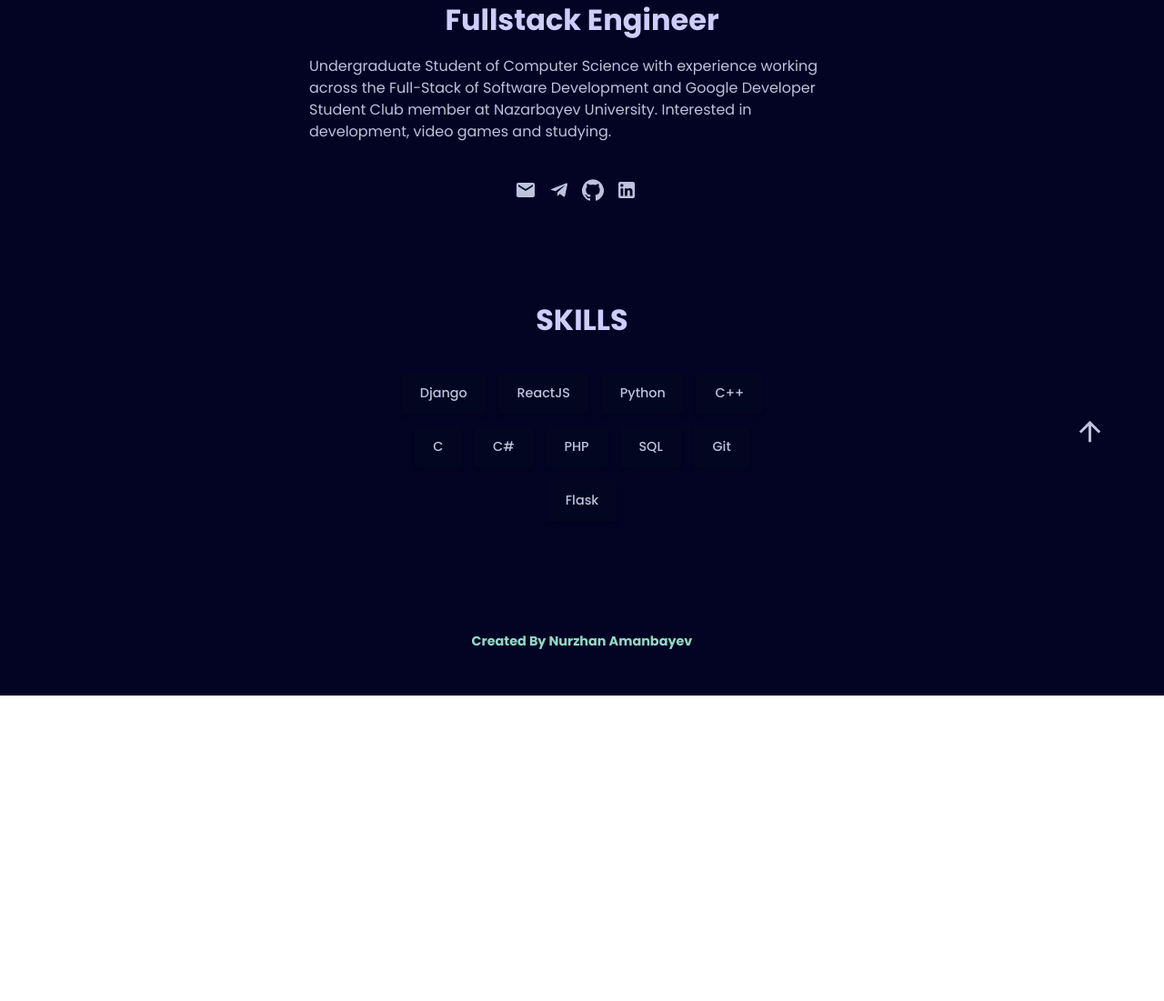
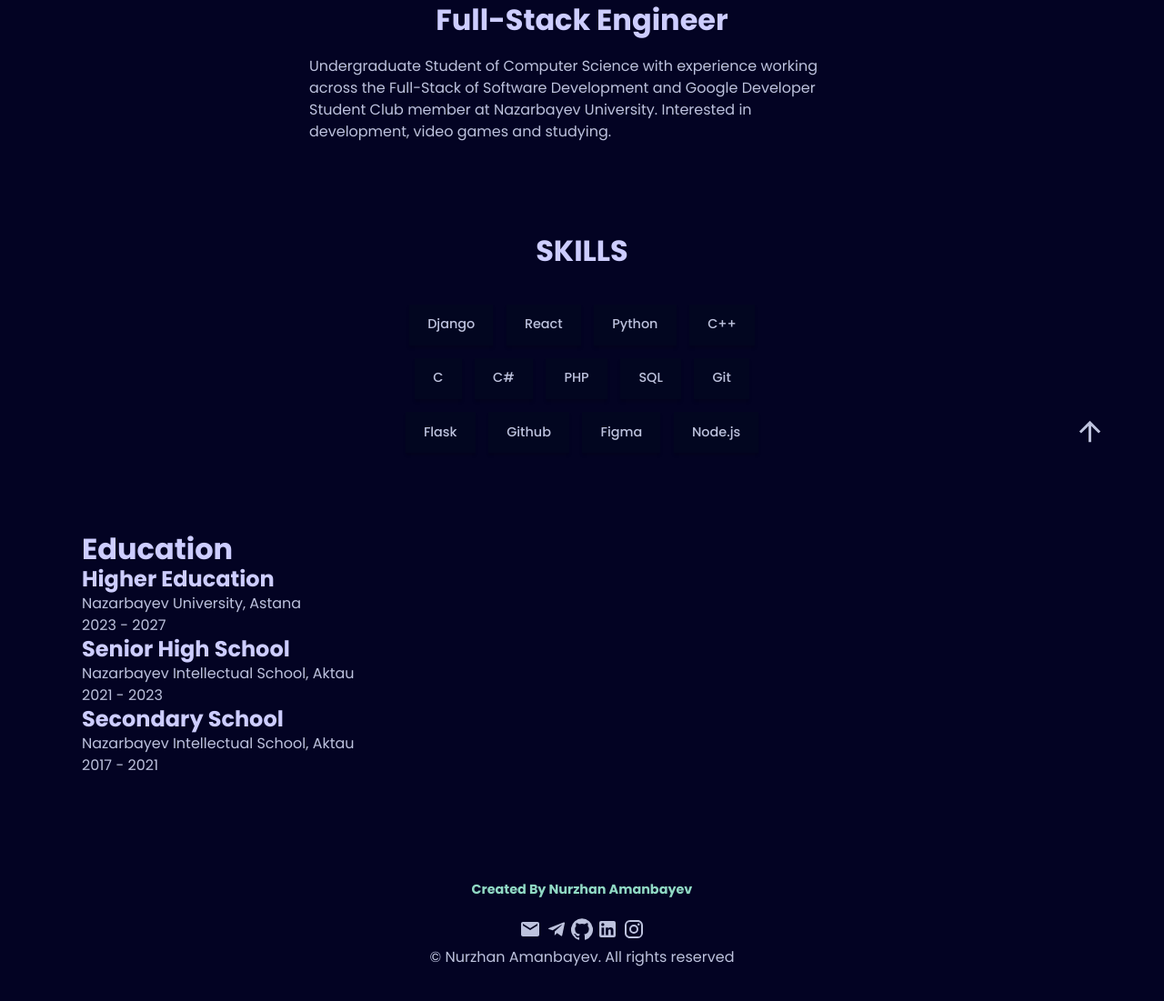
Before and after one commit to Nurzhek/nurzhek.github.io, a plain HTML site: page index.html in a window 1280 px wide. Shown: the part 269-1370 px from the top of the page at 91% size. Before the commit the page ends 1034 px from the top, so only its background shows below. Drawn offline with Linux system fonts and the light colour scheme.

Commit message:
Update index.html

```diff
--- a/index.html
+++ b/index.html
@@ -53,8 +53,9 @@
                 <h3><a href="https://github.com/Nurzhek" class="link"></a></h3>
                 <nav class="center nav">
                     <ul class="nav__list">
-                        <li class="nav__list-item"><a href="#about" class="link link--nav">About me</a></li>
+                        <li class="nav__list-item"><a href="#about" class="link link--nav">About</a></li>
                         <li class="nav__list-item"><a href="#skills" class="link link--nav">Skills</a></li>
+                        <li class="nav__list-item"><a href="#qualification" class="link link--nav">Education</a></li>
                     </ul>
                     <button type="button" class="btn btn--icon nav__theme" aria-label="toggle theme">
                         <svg class="MuiSvgIcon-root" focusable="false" viewBox="0 0 24 24" aria-hidden="true">
@@ -69,41 +70,19 @@
                 </nav>
             </header>
     <main>
-        <div class="about">
+        <div class="about" id="about">
           <h1>Welcome, I am <span class="about__name">Nurzhan Amanbayev.</span></h1>
-          <h2 class="about__role">Fullstack Engineer</h2>
+          <h2 class="about__role">Full-Stack Engineer</h2>
           <p class="about__desc">
             Undergraduate Student of Computer Science with experience working across the Full-Stack of Software Development and Google Developer Student Club member at Nazarbayev University. Interested in development, video games and studying.
           </p>
-          <div class="about__contact center">
-            <a href="mailto:amanbaevnurzhek@gmail.com" target="_blank" rel="noopener noreferrer" aria-label="email" class="link link--icon">
-              <svg class="MuiSvgIcon-root" focusable="false" viewBox="0 0 24 24" aria-hidden="true">
-                <path d="M20 4H4c-1.1 0-1.99.9-1.99 2L2 18c0 1.1.9 2 2 2h16c1.1 0 2-.9 2-2V6c0-1.1-.9-2-2-2zm0 4l-8 5-8-5V6l8 5 8-5v2z"></path>
-              </svg>
-            </a>
-            <a href="https://t.me/neverwannaseeya" target="_blank" rel="noopener noreferrer" aria-label="telegram" class="link link--icon">
-              <svg class="MuiSvgIcon-root" focusable="false" viewBox="0 0 24 24" aria-hidden="true">
-                <path d="M9.78 18.65l.28-4.23 7.68-6.92c.34-.31-.07-.46-.52-.19L7.74 13.3 3.64 12c-.88-.25-.89-.86.2-1.3l15.97-6.16c.73-.33 1.43.18 1.15 1.3l-2.72 12.81c-.19.91-.74 1.13-1.5.71L12.6 16.3l-1.99 1.93c-.23.23-.42.42-.83.42z"></path>
-              </svg>
-            </a>
-            <a href="https://github.com/Nurzhek" target="_blank" rel="noopener noreferrer" aria-label="github" class="link link--icon">
-              <svg class="MuiSvgIcon-root" focusable="false" viewBox="0 0 24 24" aria-hidden="true">
-                <path d="M12 .3a12 12 0 0 0-3.8 23.4c.6.1.8-.3.8-.6v-2c-3.3.7-4-1.6-4-1.6-.6-1.4-1.4-1.8-1.4-1.8-1-.7.1-.7.1-.7 1.2 0 1.9 1.2 1.9 1.2 1 1.8 2.8 1.3 3.5 1 0-.8.4-1.3.7-1.6-2.7-.3-5.5-1.3-5.5-6 0-1.2.5-2.3 1.3-3.1-.2-.4-.6-1.6 0-3.2 0 0 1-.3 3.4 1.2a11.5 11.5 0 0 1 6 0c2.3-1.5 3.3-1.2 3.3-1.2.6 1.6.2 2.8 0 3.2.9.8 1.3 1.9 1.3 3.2 0 4.6-2.8 5.6-5.5 5.9.5.4.9 1 .9 2.2v3.3c0 .3.1.7.8.6A12 12 0 0 0 12 .3"></path>
-              </svg>
-            </a>
-            <a href="https://www.linkedin.com/in/Nurzhek" target="_blank" rel="noopener noreferrer" aria-label="linkedin" class="link link--icon">
-              <svg class="MuiSvgIcon-root" focusable="false" viewBox="0 0 24 24" aria-hidden="true">
-                <path d="M19 3a2 2 0 0 1 2 2v14a2 2 0 0 1-2 2H5a2 2 0 0 1-2-2V5a2 2 0 0 1 2-2h14m-.5 15.5v-5.3a3.26 3.26 0 0 0-3.26-3.26c-.85 0-1.84.52-2.32 1.3v-1.11h-2.79v8.37h2.79v-4.93c0-.77.62-1.4 1.39-1.4a1.4 1.4 0 0 1 1.4 1.4v4.93h2.79M6.88 8.56a1.68 1.68 0 0 0 1.68-1.68c0-.93-.75-1.69-1.68-1.69a1.69 1.69 0 0 0-1.69 1.69c0 .93.76 1.68 1.69 1.68m1.39 9.94v-8.37H5.5v8.37h2.77z"></path>
-              </svg>
-            </a>
-          </div>
         </div>
 
         <section class="section skills" id="skills">
           <h2 class="section__title">Skills</h2>
           <ul class="skills__list">
             <li class="skills__list-item btn btn--plain">Django</li>
-            <li class="skills__list-item btn btn--plain">ReactJS</li>
+            <li class="skills__list-item btn btn--plain">React</li>
             <li class="skills__list-item btn btn--plain">Python</li>
             <li class="skills__list-item btn btn--plain">C++</li>
             <li class="skills__list-item btn btn--plain">C</li>
@@ -112,8 +91,73 @@
             <li class="skills__list-item btn btn--plain">SQL</li>
             <li class="skills__list-item btn btn--plain">Git</li>
             <li class="skills__list-item btn btn--plain">Flask</li>
+            <li class="skills__list-item btn btn--plain">Github</li>
+            <li class="skills__list-item btn btn--plain">Figma</li>
+            <li class="skills__list-item btn btn--plain">Node.js</li>
           </ul>
         </section>
+
+
+            <section class="qualification section" id="qualification">
+              <h2 class="section_title">Education</h2>
+                <div class="qualification_sections">
+
+                  <!-- Educational Qualification -->
+                  <div class="qualification_content qualification_active" data-content="" id="education">
+                    <!-- NU -->
+                    <div class="qualification_data">
+                      <div>
+                        <h3 class="qualification_title">Higher Education</h3>
+                        <span class="qualification_subtitle"><a href="http://nu.edu.kz" target="_blank" rel="noopener noreferrer">Nazarbayev University, Astana</a></span>
+                        <div class="qualification_calendar">
+                          <i class="uil uil-calendar-alt"></i>
+                          2023 - 2027
+                        </div>
+                      </div>
+
+                      <div>
+                        <span class="qualification_circle"></span>
+                        <span class="qualification_line"></span>
+                      </div>
+                    </div>
+
+                    <!-- School 11-12 -->
+                    <div class="qualification_data">
+                      <div></div>
+                      <div>
+                        <span class="qualification_circle"></span>
+                        <span class="qualification_line"></span>
+                      </div>
+
+                      <div>
+                        <h3 class="qualification_title">Senior High School</h3>
+                        <span class="qualification_subtitle"><a href="https://akt.nis.edu.kz/" target="_blank" rel="noopener noreferrer">Nazarbayev Intellectual School, Aktau</a></span>
+                        <div class="qualification_calendar">
+                          <i class="uil uil-calendar-alt"></i>
+                          2021 - 2023
+                        </div>
+                      </div>
+                    </div>
+
+                    <!-- School 7-11 -->
+                    <div class="qualification_data">
+                      <div>
+                        <h3 class="qualification_title">Secondary School</h3>
+                        <span class="qualification_subtitle"><a href="https://akt.nis.edu.kz/" target="_blank" rel="noopener noreferrer">Nazarbayev Intellectual School, Aktau</a></span>
+                        <div class="qualification_calendar">
+                          <i class="uil uil-calendar-alt"></i>
+                          2017 - 2021
+                        </div>
+                      </div>
+                      <div>
+                        <span class="qualification_circle"></span>
+                      </div>
+                    </div>
+
+                  </div>
+
+                  </div>
+            </section>
       </main>
       <div class="scroll-top">
         <a href="#top">
@@ -122,7 +166,36 @@
             </svg>
         </a>
     </div>
-    <footer class="footer"><a href="https://github.com/Nurzhek" class="link footer__link">Created By Nurzhan Amanbayev</a></footer>
+    <footer class="footer"><a href="https://github.com/Nurzhek" class="link footer__link">Created By Nurzhan Amanbayev</a>
+      <div class="about__contact justify-content-center">
+        <a href="mailto:amanbaevnurzhek@gmail.com" target="_blank" rel="noopener noreferrer" aria-label="email" class="link link--icon">
+          <svg class="MuiSvgIcon-root" focusable="false" viewBox="0 0 24 24" aria-hidden="true">
+            <path d="M20 4H4c-1.1 0-1.99.9-1.99 2L2 18c0 1.1.9 2 2 2h16c1.1 0 2-.9 2-2V6c0-1.1-.9-2-2-2zm0 4l-8 5-8-5V6l8 5 8-5v2z"></path>
+          </svg>
+        </a>
+        <a href="https://t.me/neverwannaseeya" target="_blank" rel="noopener noreferrer" aria-label="telegram" class="link link--icon">
+          <svg class="MuiSvgIcon-root" focusable="false" viewBox="0 0 24 24" aria-hidden="true">
+            <path d="M9.78 18.65l.28-4.23 7.68-6.92c.34-.31-.07-.46-.52-.19L7.74 13.3 3.64 12c-.88-.25-.89-.86.2-1.3l15.97-6.16c.73-.33 1.43.18 1.15 1.3l-2.72 12.81c-.19.91-.74 1.13-1.5.71L12.6 16.3l-1.99 1.93c-.23.23-.42.42-.83.42z"></path>
+          </svg>
+        </a>
+        <a href="https://github.com/Nurzhek" target="_blank" rel="noopener noreferrer" aria-label="github" class="link link--icon">
+          <svg class="MuiSvgIcon-root" focusable="false" viewBox="0 0 24 24" aria-hidden="true">
+            <path d="M12 .3a12 12 0 0 0-3.8 23.4c.6.1.8-.3.8-.6v-2c-3.3.7-4-1.6-4-1.6-.6-1.4-1.4-1.8-1.4-1.8-1-.7.1-.7.1-.7 1.2 0 1.9 1.2 1.9 1.2 1 1.8 2.8 1.3 3.5 1 0-.8.4-1.3.7-1.6-2.7-.3-5.5-1.3-5.5-6 0-1.2.5-2.3 1.3-3.1-.2-.4-.6-1.6 0-3.2 0 0 1-.3 3.4 1.2a11.5 11.5 0 0 1 6 0c2.3-1.5 3.3-1.2 3.3-1.2.6 1.6.2 2.8 0 3.2.9.8 1.3 1.9 1.3 3.2 0 4.6-2.8 5.6-5.5 5.9.5.4.9 1 .9 2.2v3.3c0 .3.1.7.8.6A12 12 0 0 0 12 .3"></path>
+          </svg>
+        </a>
+        <a href="https://www.linkedin.com/in/Nurzhek" target="_blank" rel="noopener noreferrer" aria-label="linkedin" class="link link--icon">
+          <svg class="MuiSvgIcon-root" focusable="false" viewBox="0 0 24 24" aria-hidden="true">
+            <path d="M19 3a2 2 0 0 1 2 2v14a2 2 0 0 1-2 2H5a2 2 0 0 1-2-2V5a2 2 0 0 1 2-2h14m-.5 15.5v-5.3a3.26 3.26 0 0 0-3.26-3.26c-.85 0-1.84.52-2.32 1.3v-1.11h-2.79v8.37h2.79v-4.93c0-.77.62-1.4 1.39-1.4a1.4 1.4 0 0 1 1.4 1.4v4.93h2.79M6.88 8.56a1.68 1.68 0 0 0 1.68-1.68c0-.93-.75-1.69-1.68-1.69a1.69 1.69 0 0 0-1.69 1.69c0 .93.76 1.68 1.69 1.68m1.39 9.94v-8.37H5.5v8.37h2.77z"></path>
+          </svg>
+        </a>
+        <a href="https://www.instagram.com/xqzmyyy" target="_blank" rel="noopener noreferrer" aria-label="instagram" class="link link--icon">
+          <svg class="MuiSvgIcon-root" focusable="false" viewBox="0 0 24 24" aria-hidden="true">
+            <path d="M7.8 2h8.4C19.4 2 22 4.6 22 7.8v8.4a5.8 5.8 0 0 1-5.8 5.8H7.8C4.6 22 2 19.4 2 16.2V7.8A5.8 5.8 0 0 1 7.8 2m-.2 2A3.6 3.6 0 0 0 4 7.6v8.8C4 18.39 5.61 20 7.6 20h8.8a3.6 3.6 0 0 0 3.6-3.6V7.6C20 5.61 18.39 4 16.4 4H7.6m9.65 1.5a1.25 1.25 0 0 1 1.25 1.25A1.25 1.25 0 0 1 17.25 8A1.25 1.25 0 0 1 16 6.75a1.25 1.25 0 0 1 1.25-1.25M12 7a5 5 0 0 1 5 5a5 5 0 0 1-5 5a5 5 0 0 1-5-5a5 5 0 0 1 5-5m0 2a3 3 0 0 0-3 3a3 3 0 0 0 3 3a3 3 0 0 0 3-3a3 3 0 0 0-3-3Z"></path>
+          </svg>
+        </a>
+        <p class="footer_copy">&#169; Nurzhan Amanbayev. All rights reserved</p>
+      </div>
+    </footer>
 </div>
 </div>
 <script>document.querySelector(".nav__theme").addEventListener("click", function() {
```
